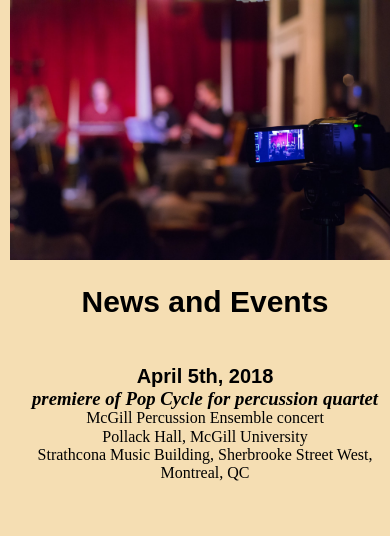
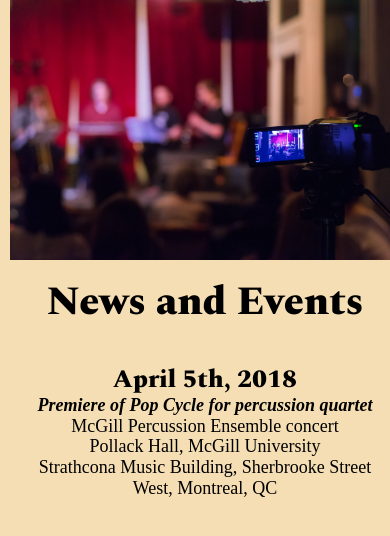
Before and after one commit to MichaelMansourati/KeithStratton, a Gatsby site: page /news_and_events in a window 390 px wide. Built offline with nearby package versions, Linux system fonts and the light colour scheme; Gatsby itself is replaced by a stand-in of ours.

Commit message:
rejiggered fonts and font styles to client's preferences

```diff
--- a/src/layouts/index.js
+++ b/src/layouts/index.js
@@ -8,7 +8,7 @@ import '../styles/title-container.css'
 
 export default ({ children }) =>
   <div id="main-container">
-    <div>
+    <div id="inner-main-container">
     <Helmet>
       <link href="https://maxcdn.bootstrapcdn.com/font-awesome/4.7.0/css/font-awesome.min.css" rel="stylesheet" integrity="sha384-wvfXpqpZZVQGK6TAh5PVlGOfQNHSoD2xbE+QkPxCAFlNEevoEH3Sl0sibVcOQVnN" crossOrigin="anonymous" />
     </Helmet>
--- a/src/pages/list_of_works.js
+++ b/src/pages/list_of_works.js
@@ -14,9 +14,9 @@ function WorksList(props) {
   const listWorks = worksArr.map((work) =>
     <li key={work.title.toString()}  className="works-list-item">
       {work.shouldPrintYear &&
-      <h2 className="works-list-year">{work.year}</h2>
+      <h3 className="works-list-year">{work.year}</h3>
       }
-      <h3>{work.title}</h3>
+      <h4>{work.title}</h4>
       {work.recording.length > 0 &&
         <span>{work.recording}</span>
       }
--- a/src/pages/news_and_events.js
+++ b/src/pages/news_and_events.js
@@ -9,8 +9,8 @@ export default ({ data }) => (
     <div className="text-area">
       <h2>News and Events</h2>
       <div className="event-item">
-        <h2 className="event-date">April 5th, 2018</h2>
-        <h3>premiere of Pop Cycle for percussion quartet</h3>
+        <h3 className="event-date">April 5th, 2018</h3>
+        <h4>Premiere of Pop Cycle for percussion quartet</h4>
         <span>McGill Percussion Ensemble concert</span>
         <span>Pollack Hall, McGill University</span>
         <span>
--- a/src/styles/index.css
+++ b/src/styles/index.css
@@ -37,10 +37,18 @@
 }
 
 html {
-  width: 100vw;
+  overflow-y: scroll;
+  box-sizing: border-box;
+}
+
+*,
+*:before,
+*:after {
+  box-sizing: inherit;
 }
 
 html, body {
+  width: 100%;
   height: 100%;
   font-size: 15px;
   background-color: #F5DEB3;
@@ -107,8 +115,9 @@ a:hover {
 }
 
 h2 {
-  font-size: 30px;
-  font-family: 'Spectral Bold', sans-serif;
+  font-size: 40px;
+  margin: 20px 0 0;
+  font-family: 'Spectral Extra Bold', sans-serif;
   width: 100%;
   text-align: center;
 }
@@ -118,14 +127,25 @@ h2 {
   margin: 0 10px;
 }
 
+.event-item {
+  font-size: 18px;
+  margin-top: 20px;
+}
+
 .event-date {
-  font-size: 20px;
-  font-weight: bold;
+  font-size: 25px;
   margin: 0;
   padding: 20px 0 0;
 }
 
 h3 {
+  font-family: 'Spectral Extra Bold';
+  font-size: 25px;
+  text-align: center;
+  margin: 0;
+}
+
+h4 {
   margin: 0;
   font-style: italic;
 }
@@ -156,6 +176,10 @@ img {
     text-align: center;
   }
 
+  h3 {
+    text-align: center;
+  }
+
   span {
     text-align: center;
   }
@@ -165,6 +189,8 @@ img {
     flex-direction: column;
     align-items: center;
   }
+
+
 }
 
 @media (max-width: 450px) {
@@ -177,8 +203,4 @@ img {
     overflow: hidden;
     max-width: 100%;
   }
-
-  h3 {
-    text-align: center;
-  }
 }
--- a/src/styles/nav.css
+++ b/src/styles/nav.css
@@ -1,6 +1,6 @@
 nav {
   margin-right: 15px;
-  font-family: 'Spectral Bold', sans-serif;
+  font-family: 'Spectral Extra Bold', sans-serif;
   /* the following styles should also be true for #right-content-margin */
   width: 180px;
   min-width: 180px;
@@ -15,7 +15,7 @@ nav {
 }
 
 .nav-item {
-  font-size: 20px;
+  font-size: 28.5px;
   line-height: 0.9
 }
 
@@ -50,7 +50,6 @@ nav {
   .nav-item {
     min-width: max-content;
     margin: 0 10px;
-    font-size: 20px;
     line-height: 1.75
   }
 
```
Also changed, not shown: src/styles/list_of_works.css (+8 -4 lines), src/styles/title-container.css (+4 -4 lines).
